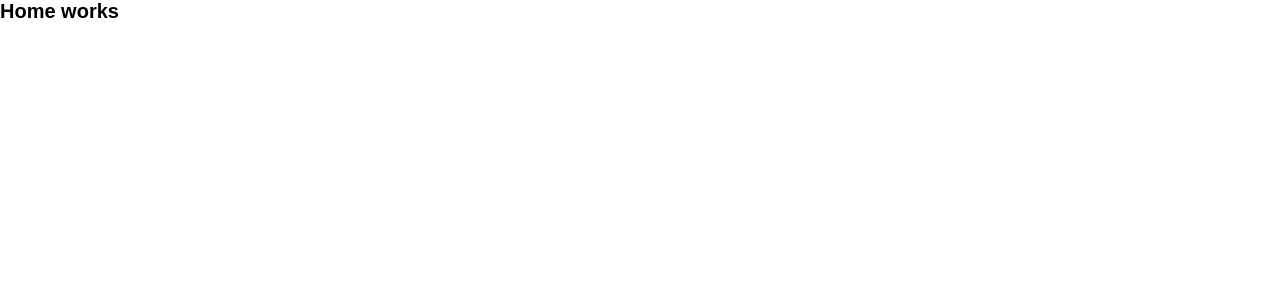
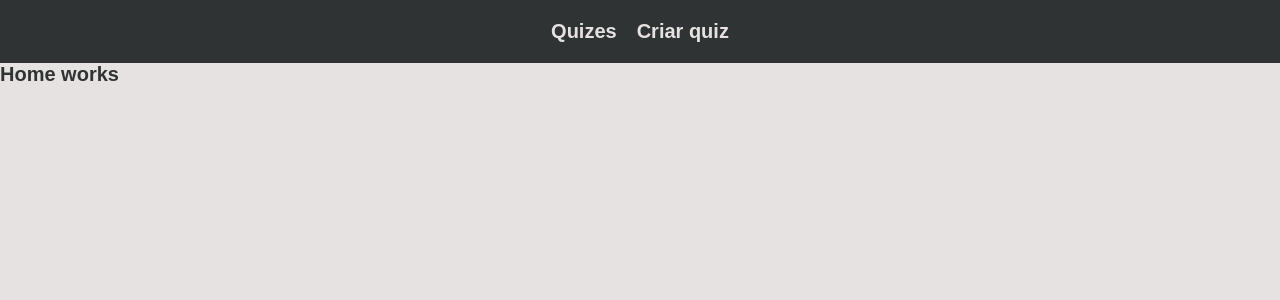
Before and after one commit to rebeccamoura/quiz-maker, an Angular app: page /home in a window 1280 px wide. Shown: the top 300 px of the page. Built offline with nearby package versions, Linux system fonts and the light colour scheme; a web font is replaced by a local one.

Commit message:
navbar pronta

```diff
--- a/src/app/app.component.html
+++ b/src/app/app.component.html
@@ -1 +1,2 @@
+<app-navbar></app-navbar>
 <router-outlet></router-outlet>
--- a/src/app/app.module.ts
+++ b/src/app/app.module.ts
@@ -4,10 +4,12 @@ import { BrowserModule } from '@angular/platform-browser';
 import { AppRoutingModule } from './app-routing.module';
 import { AppComponent } from './app.component';
 import { HomeModule } from './home/home.module';
+import { NavbarComponent } from './shared/navbar/navbar.component';
 
 @NgModule({
   declarations: [
-    AppComponent
+    AppComponent,
+    NavbarComponent
   ],
   imports: [
     BrowserModule,
--- /dev/null
+++ b/src/app/shared/navbar/navbar.component.html
@@ -0,0 +1,14 @@
+<nav class="navbar">
+    <ul class="navbar-list">
+        <li class="item">
+            <a>
+                Quizes
+            </a>
+        </li>
+        <li class="item">
+            <a>
+                Criar quiz
+            </a>
+        </li>
+    </ul>
+</nav>
--- /dev/null
+++ b/src/app/shared/navbar/navbar.component.scss
@@ -0,0 +1,21 @@
+@import '/src/assets/styles/variables';
+
+.navbar {
+    background-color: $onbg;
+    padding: 20px 50px;
+
+    .navbar-list {
+        display: flex;
+        justify-content: center;
+        gap: 20px;
+
+        .item {
+            a {
+                color: $bg;
+                font-weight: bold;
+                font-size: 2rem;
+                cursor: pointer;
+            }
+        }
+    }
+}
--- a/src/assets/styles/_variables.scss
+++ b/src/assets/styles/_variables.scss
@@ -1,3 +1,7 @@
 @import '../fonts/fonts';
 
 $font-family: 'Poppins', sans-serif;
+
+$bg: #E7E2E2; // background color
+$onbg: #2F3333; // on background color
+$hl: #E0B0FF; // highlight color
--- a/src/styles.scss
+++ b/src/styles.scss
@@ -13,4 +13,6 @@ html {
 
 body {
     font-family: $font-family;
+    background-color: $bg;
+    color: $onbg;
 }
```
Also changed, not shown: src/app/shared/navbar/navbar.component.ts (added, +10 -0 lines), 1 other file (tests, documents, lock files or other folders).
